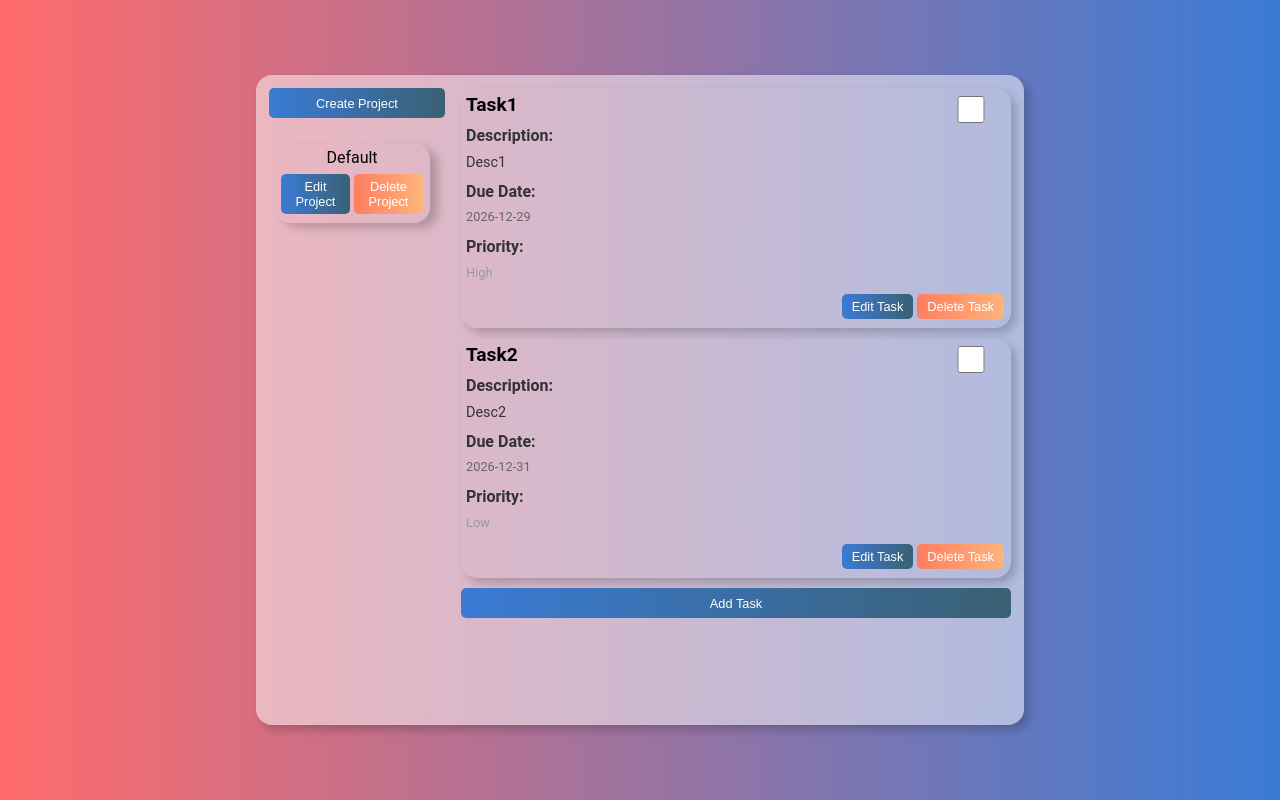
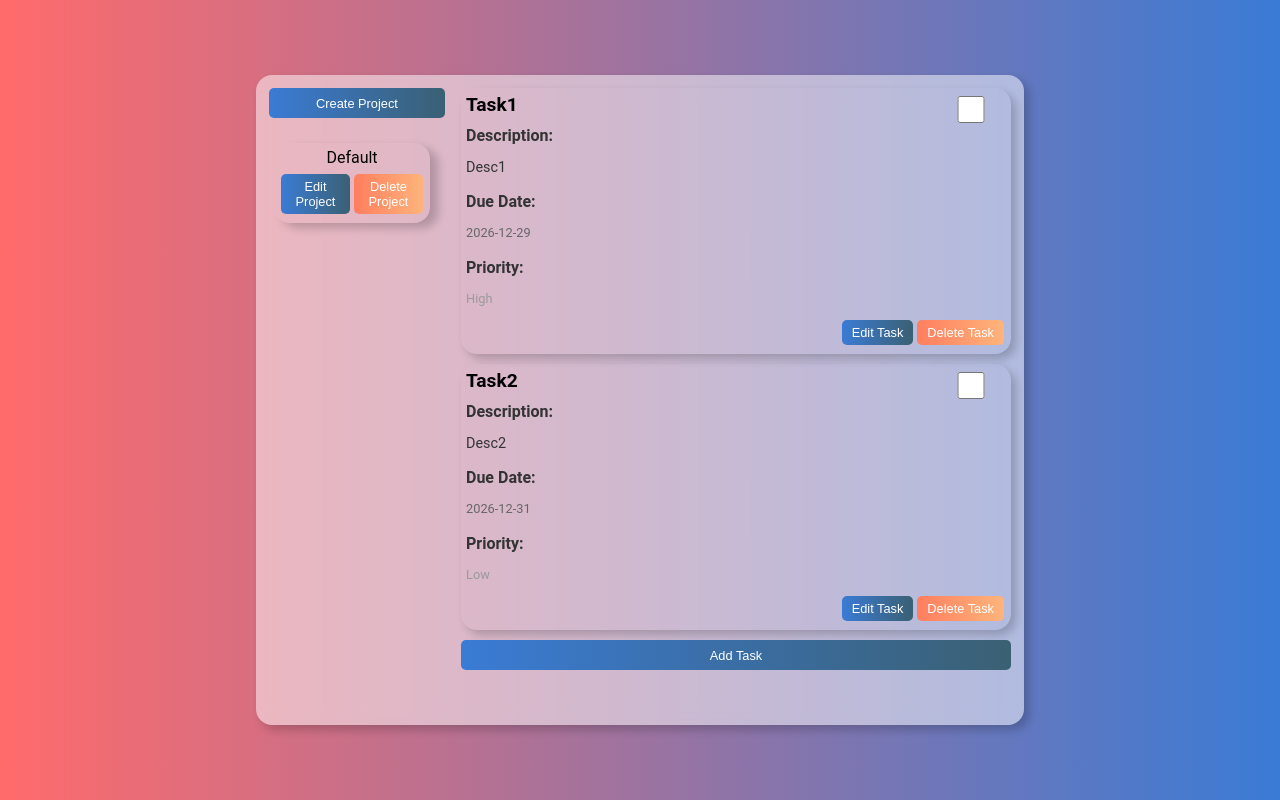
Before and after one commit to mgkdante/todo-app, a website built with webpack: page dist/index.html in a window 1280 px wide. Built offline with Linux system fonts and the light colour scheme.

Commit message:
Stylized a little almost done

```diff
--- a/src/style.css
+++ b/src/style.css
@@ -137,7 +137,7 @@ button:hover {
 }
 
 #task-list-container {
-    grid-auto-rows: 250px;
+    grid-auto-rows: fit-content(100%);
 }
 
 .task-card {
```
Also changed, not shown: dist/bundle.js, readme.md.
